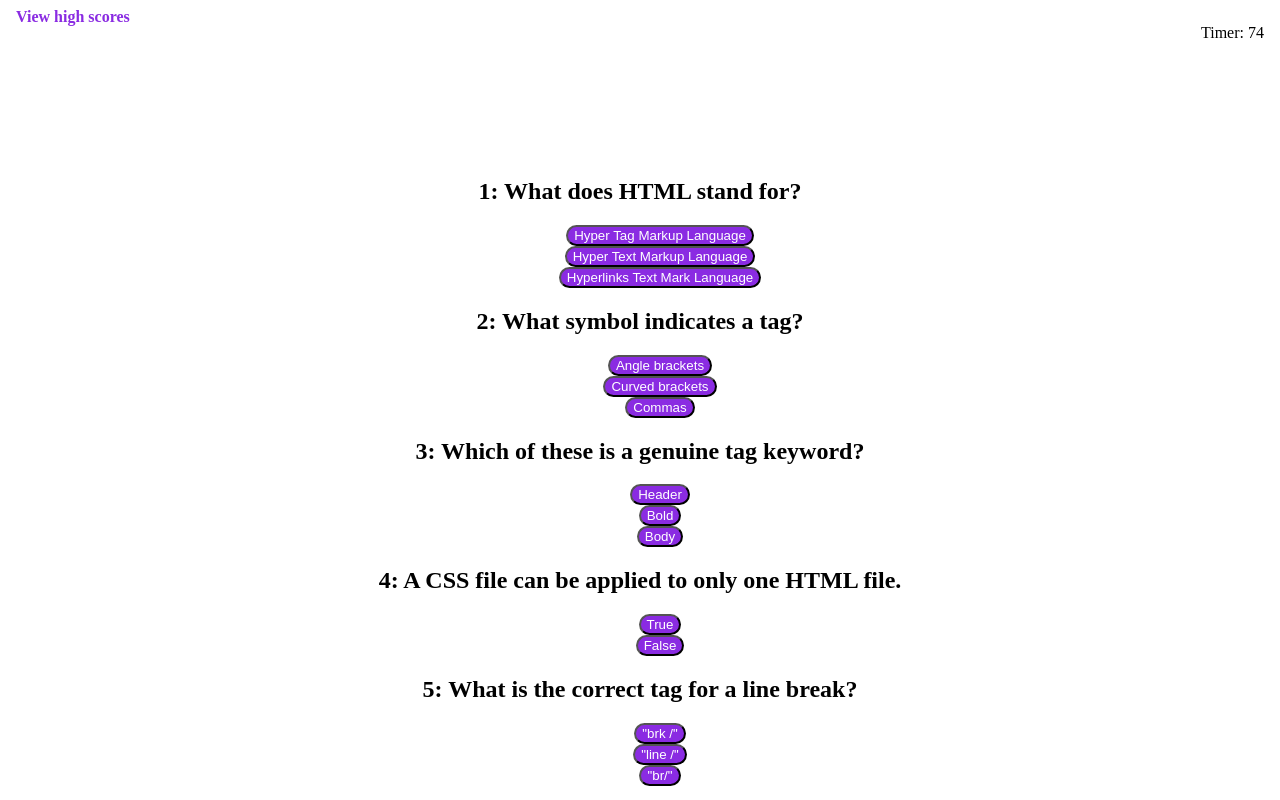
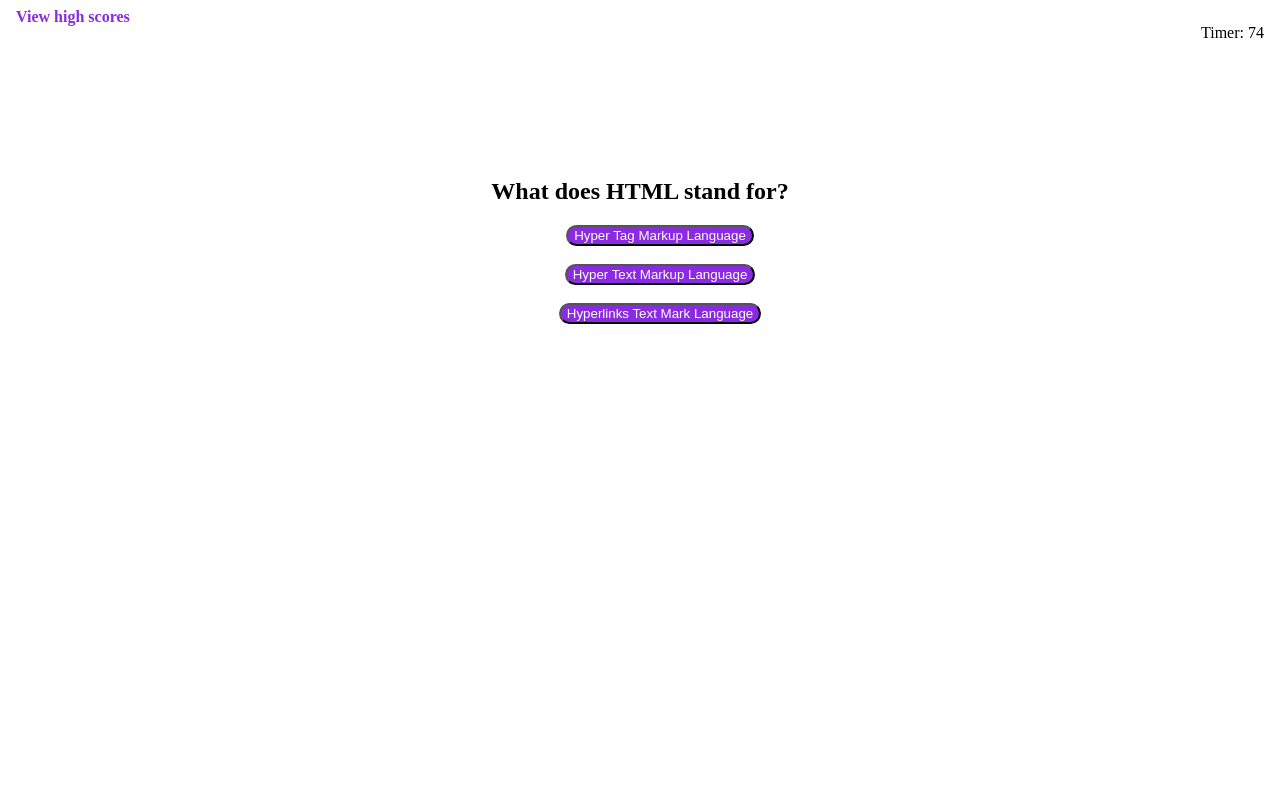
Before and after one commit to jmail1014/developerquiz, a plain HTML site: page index.html in a window 1280 px wide. Both pictures are taken after a click on the button "Start Quiz". Shown: the top 800 px of the page. Drawn offline with Linux system fonts and the light colour scheme.

Commit message:
change html elements into javaScript

```diff
--- a/assets/js/script.js
+++ b/assets/js/script.js
@@ -10,51 +10,50 @@
 
 var questionWrapper = document.getElementById("question-wrapper");
 var totalSeconds = 75;
-var question = ''
+var questionEL = document.getElementById("question-title-1");
+var answerList = document.querySelector(".questions")
+
 // array of questions and answers
 var questionsArr = [
     {
-        question: "question 1",
-        options: ["answer 1", "answer 2", "answer 3"],
-        answer: "answer 2"
+        question: "What does HTML stand for?",
+        options: ["Hyper Tag Markup Language", "Hyper Text Markup Language", "Hyperlinks Text Mark Language"],
+        answer: "Hyper Text Markup Language"
     },
     {
-        question: "question 2",
-        options: ["answer 1", "answer 2", "answer 3"],
-        answer: "answer 1"
+        question: "What symbol indicates a tag?",
+        options: ["Angle brackets", "Curved brackets", "Commas"],
+        answer: "Angle brackets"
     },
     {
-        question: "question 3",
-        options: ["answer 1", "answer 2", "answer 3"],
-        answer: "answer 1"
+        question: "Which of these is a genuine tag keyword?",
+        options: ["Header", "Bold", "Body"],
+        answer: "Header"
     },
     {
-        question: "question 4",
-        options: ["answer 1", "answer 2"],
-        answer: "answer 1"
+        question: "What is the correct tag for a line break?",
+        options: ["brk /", "line /", "br/"],
+        answer: "br/"
     },
     {
-        question: "question 5",
-        options: ["answer 1", "answer 2", "answer 3"],
-        answer: "answer 3"
+        question: "What does CSS stand for?",
+        options: ["Computing Style Sheet", "Creative Style System", "Cascading Style Sheet"],
+        answer: "Cascading Style Sheet"
     },
     {
-        question: "question 6",
-        options: ["answer 1", "answer 2", "answer 3"],
-        answer: "answer 3"
-    },
-    {
-        question: "question 7",
-        options: ["answer 1", "answer 2", "answer 3"],
-        answer: "answer 3"
+        question: "Where should a CSS file be referenced in a HTML file?",
+        options: ["Before any HTML code", "After all HTML code", "Inside the head section"],
+        answer: "Inside the head section"
     },
 ];
 console.log(questionsArr);
 
-// for loop
-for (let i = 0; i < questionsArr.length; i++) {
-    question += questionsArr[i] + "question";
-  };
+// for loop to present question one at a time
+//for (let i = 0; i < questionsArr.length; i++) {
+ //   question += questionsArr[i] + "question";
+ // };
+
+var highScoresWrapper = document.getElementById("high-scores-wrapper");
 
 // store user initals and high score
 localStorage.setItem('','');
@@ -69,13 +68,32 @@ var submitIntials = document.getElementById("all-done");
 var timerEl = document.getElementById("timer");
 // on startQuiz "button click" start timer & hide title, description and start button
 var startBtn = document.getElementById("startQuiz");
-  startBtn.addEventListener("click", function(){
+
+startBtn.addEventListener("click", startQuiz);
+
+function startQuiz() {
     console.log(startBtn);
     setInterval(function(){
         timerEl.innerHTML = "Timer: " + totalSeconds;
         totalSeconds --;
     }, 1000);
+
+    populateQuestions();
+
     questionWrapper.style.display = "block";
     startDiv.style.display = "none";
     submitIntials.style.display = "none";
-});
+};
+
+function populateQuestions() {
+    questionEL.innerHTML = questionsArr[0].question;
+
+    answerList.innerHTML=`
+    <li><button class = "answer">${questionsArr[0].options[0]}</button></li>
+    <br/>
+    <li><button class = "answer">${questionsArr[0].options[1]}</button></li>
+    <br/>
+    <li><button class = "answer">${questionsArr[0].options[2]}</button></li>
+    <br/>
+    `
+};
--- a/index.html
+++ b/index.html
@@ -21,46 +21,8 @@
         <button class="btn" id="startQuiz">Start Quiz</button>
         </div>
         <section class="" id="question-wrapper" style = "display:none">
-            <h2 id="question-title-1"class="question-title">1: What does HTML stand for?</h2>
+            <h2 id="question-title-1"class="question-title"></h2>
             <ul class="questions">
-                <li><button>Hyper Tag Markup Language</button></li>
-                <li><button>Hyper Text Markup Language</button></li>
-                <li><button>Hyperlinks Text Mark Language</button></li>
-            </ul>
-            <h2 id="question-2" class="question-title">2: What symbol indicates a tag?</h2>
-            <ul class="questions">
-                <li><button>Angle brackets</button></li>
-                <li><button>Curved brackets</button></li>
-                <li><button>Commas</button></li>
-            </ul>
-            <h2 id="question-3" class="question-title">3: Which of these is a genuine tag keyword?</h2>
-            <ul class="questions">
-                <li><button>Header</button></li>
-                <li><button>Bold</button></li>
-                <li><button>Body</button></li>
-            </ul>
-            <h2 id="question-4" class="question-title">4: A CSS file can be applied to only one HTML file.</h2>
-            <ul class="questions">
-                <li><button>True</button></li>
-                <li><button>False</button></li>
-            </ul>
-            <h2 id="question-5" class="question-title">5: What is the correct tag for a line break?</h2>
-            <ul class="questions">
-                <li><button>"brk /"</button></li>
-                <li><button>"line /"</button></li>
-                <li><button>"br/"</button></li>
-            </ul>
-            <h2 id="question-6" class="question-title">6: What does CSS stand for?</h2>
-            <ul class="questions">
-                <li><button>Computing Style Sheet</button></li>
-                <li><button>Creative Style System</button></li>
-                <li><button>Cascading Style Sheet</button></li>
-            </ul>
-            <h2 id="question-7" class="question-title">7: Where should a CSS file be referenced in a HTML file?</h2>
-            <ul class="questions">
-                <li><button>Before any HTML code</button></li>
-                <li><button>After all HTML code</button></li>
-                <li><button>Inside the head section</button></li>
             </ul>
         </section>
         <div id="all-done">
```
Also changed, not shown: high-scores.html (+1 -1 lines).
